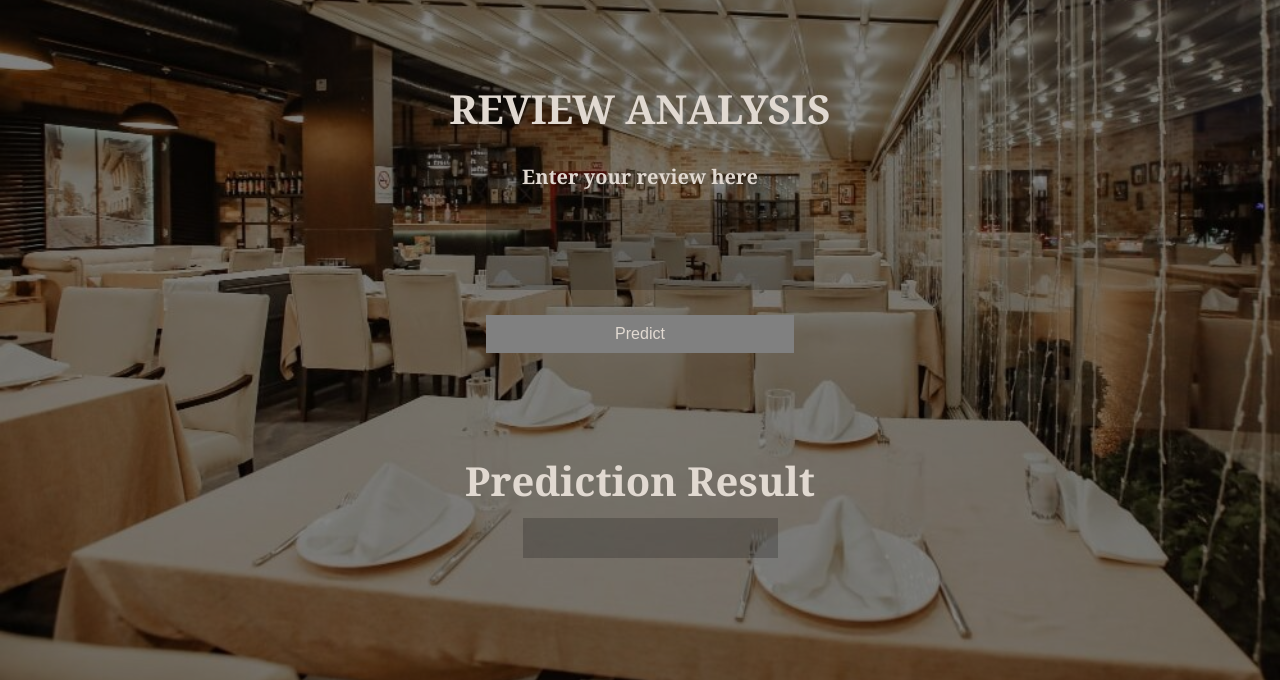
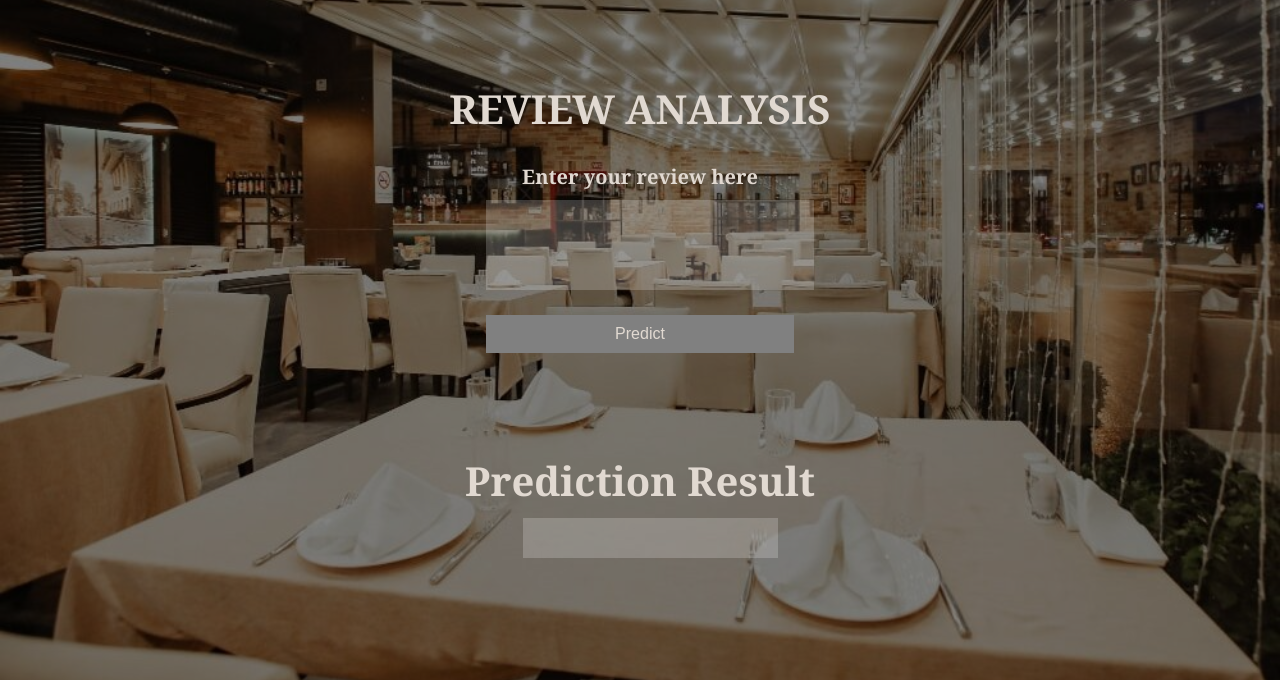
Before and after one commit to smartinternz02/SI-GuidedProject-528786-1692163197, a Flask app: page /predict in a window 1280 px wide. Shown: the part 136-816 px from the top of the page. Run offline with Flask 3, Linux system fonts and the light colour scheme; parts of the project's set-up code (start-up, migrations or seed data) failed here and were passed over.

Commit message:
Updating Project

```diff
--- a/templates/prediction.html
+++ b/templates/prediction.html
@@ -92,7 +92,7 @@
             margin-bottom: 20px;
             background-color: transparent;
             border: none;
-            background:rgba(0,0,0,0.2);
+            background:rgba(255,255,255,0.2);
         }
         .predict-button {
             width: 100%;
@@ -110,7 +110,7 @@
             padding: 10px;
             font-size: 16px;
             background-color: transparent;
-            background:rgba(0,0,0,0.2);
+            background:rgba(255,255,255,0.2);
             border: none;
         }
     </style>
```
